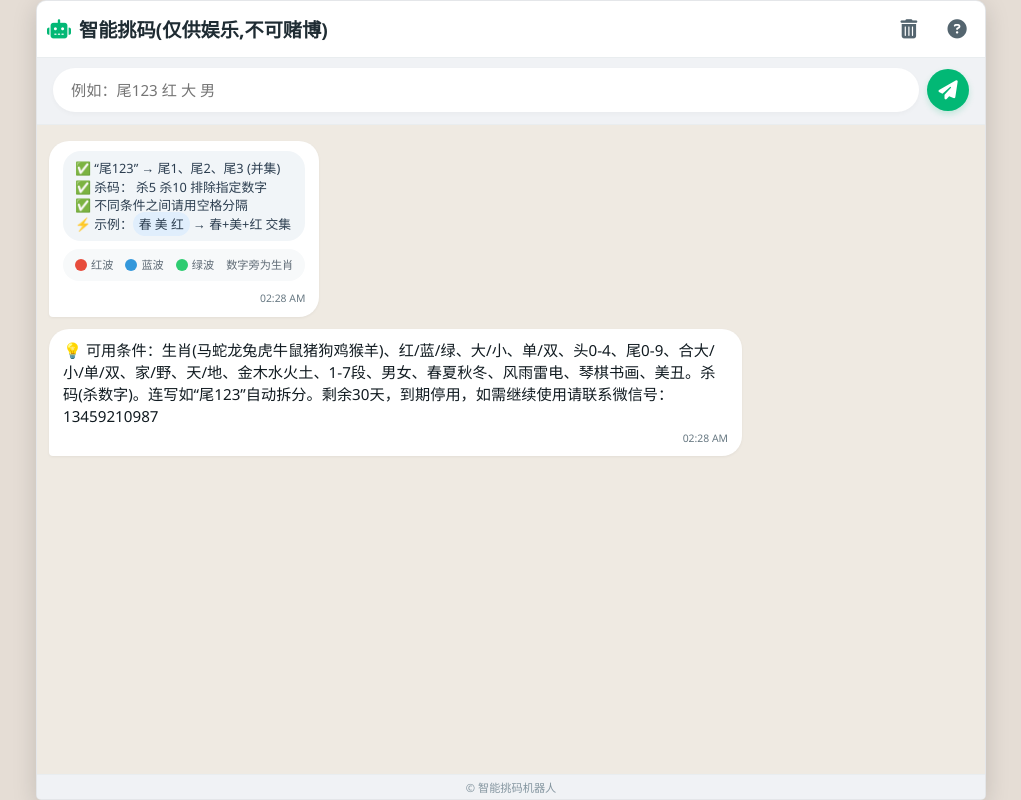
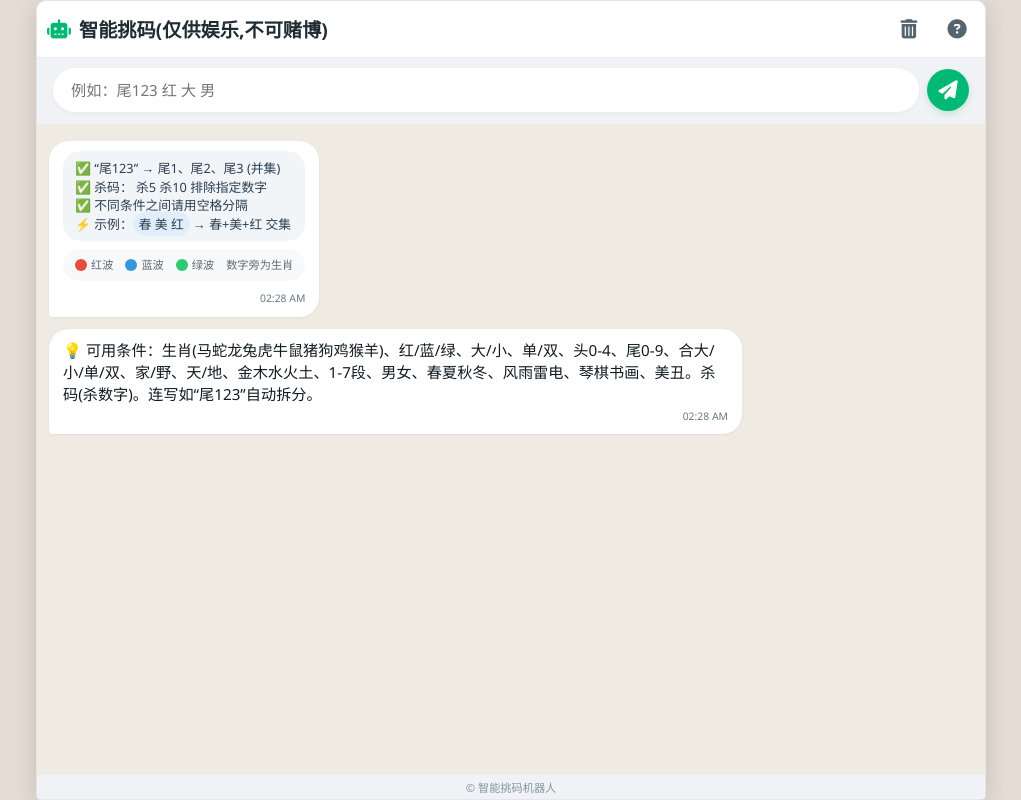
Before and after one commit to boltnewer/PakePlus-iOS-v2.1.8, a website: page scripts/www/index.html in a window 1280 px wide. Both pictures are taken after a click on the button 1086 px from the left and 29 px from the top of the page. Shown: the whole page, without its empty margins (129-1150 px from the left). Drawn offline with Linux system fonts and the light colour scheme.

Commit message:
update src file from pakeplus

```diff
--- a/scripts/www/index.html
+++ b/scripts/www/index.html
@@ -787,7 +787,7 @@
                 const daysLeftInt = Math.ceil(trial.daysLeft);
                 daysLeftMsg = `剩余${daysLeftInt}天`;
             }
-            addMessage('💡 可用条件：生肖(马蛇龙兔虎牛鼠猪狗鸡猴羊)、红/蓝/绿、大/小、单/双、头0-4、尾0-9、合大/小/单/双、家/野、天/地、金木水火土、1-7段、男女、春夏秋冬、风雨雷电、琴棋书画、美丑。杀码(杀数字)。连写如“尾123”自动拆分。' + daysLeftMsg + '，到期停用，如需继续使用请联系微信号：' + CONTACT_WECHAT, 'bot');
+            addMessage('💡 可用条件：生肖(马蛇龙兔虎牛鼠猪狗鸡猴羊)、红/蓝/绿、大/小、单/双、头0-4、尾0-9、合大/小/单/双、家/野、天/地、金木水火土、1-7段、男女、春夏秋冬、风雨雷电、琴棋书画、美丑。杀码(杀数字)。连写如“尾123”自动拆分。');
         });
 
         // 启动
```
